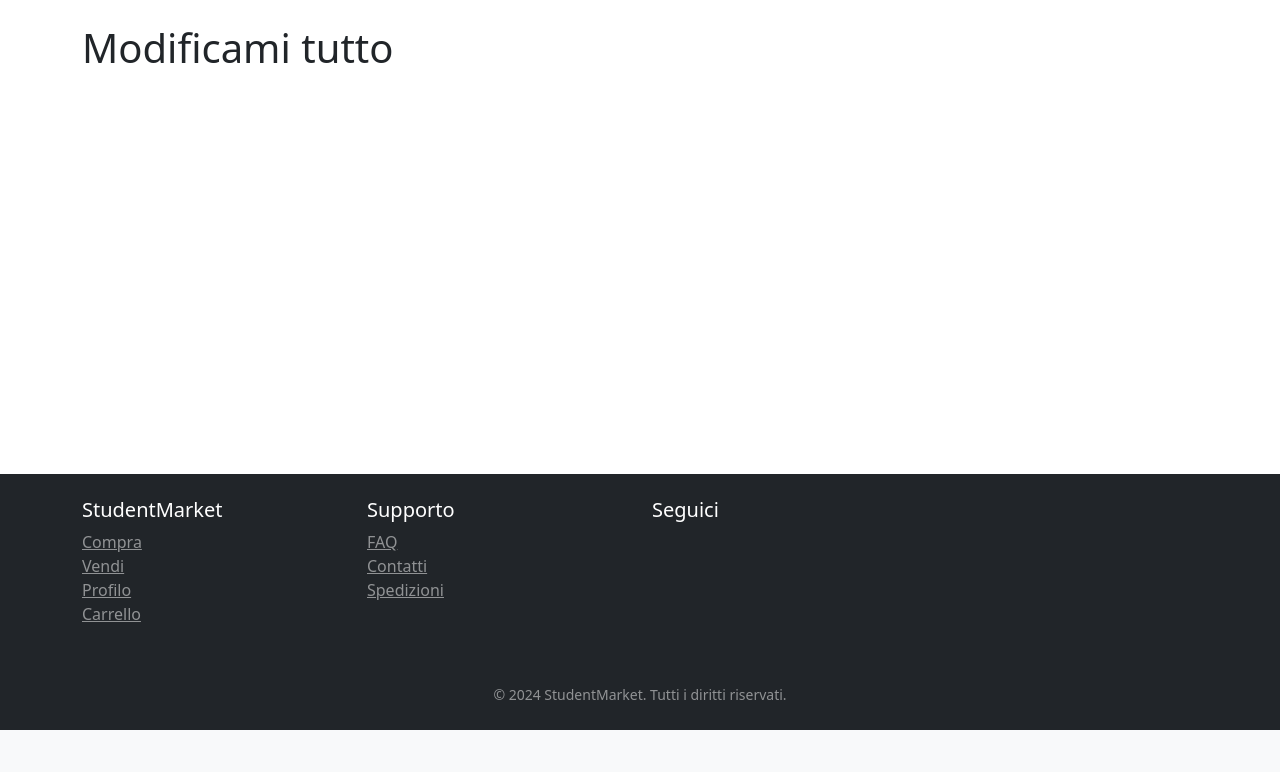
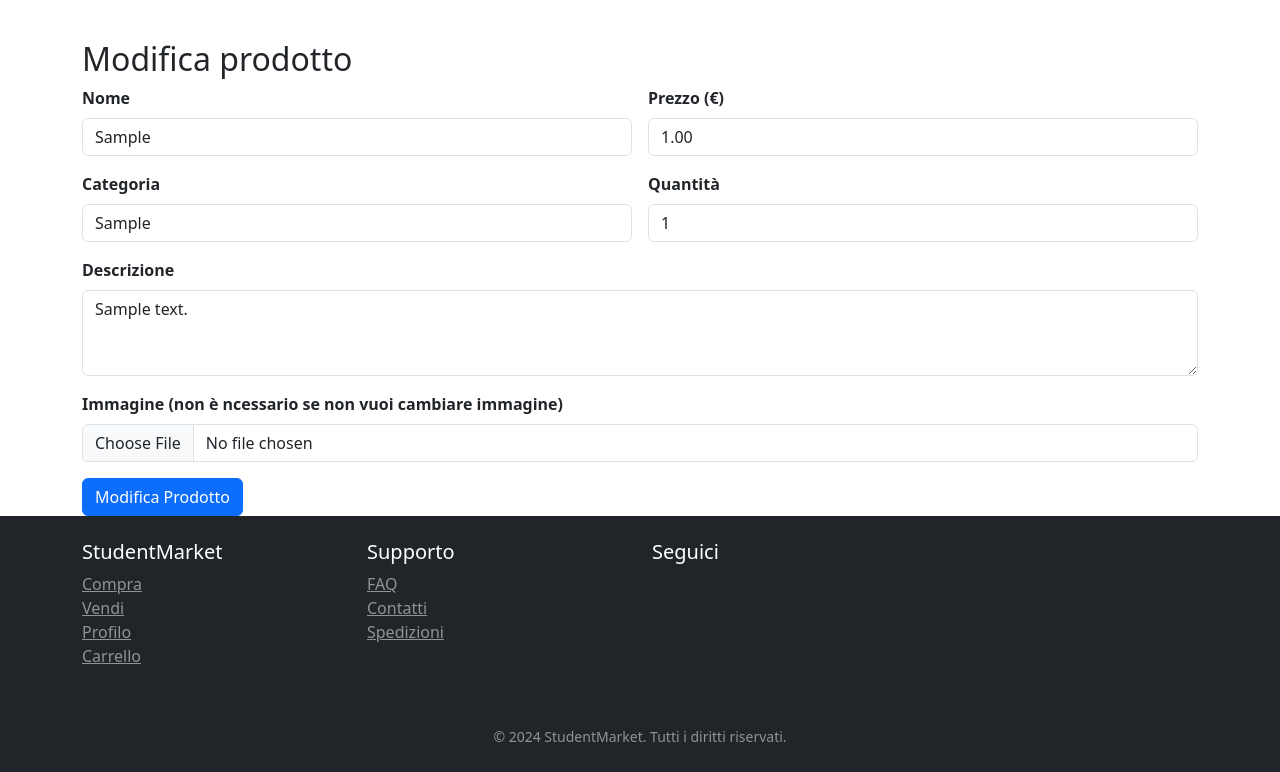
Before and after one commit to TabakuEraldo/Progetto-Tecnologie-Web-AA-24-25, a PHP site: page /php/modificaProdotto.php?id=1 in a window 1280 px wide. Shown: the part 70-842 px from the top of the page. Before the commit the page ends 800 px from the top, so only its background shows below. Run offline with PHP 8.4, Linux system fonts and the light colour scheme; the visitor is signed in with stand-in values (Sample User, id 1); tables that the repository leaves empty hold one stand-in row (values such as "Sample post").

Commit message:
Pagina modifica prodotto

```diff
--- a/pages/viewManageProducts.php
+++ b/pages/viewManageProducts.php
@@ -4,6 +4,7 @@
     <?php if (empty($listino)): ?>
         <div class="alert alert-info">Il listino è vuoto.</div>
     <?php else: ?>
+        <div class="table-responsive">
             <table class="table">
                 <thead class="table-light table-hover table-bordered">
                     <tr>
@@ -20,7 +21,7 @@
                     <?php foreach($listino as $item):?>
                         <tr>
                             <td>
-                            <img src="../img/<?php echo htmlspecialchars($item['immagine']); ?>" class="img-fluid" alt="Immagine prodotto">
+                                <img src="../img/<?php echo htmlspecialchars($item['immagine']); ?>" class="img-fluid" style="max-width: 100px; height: auto;" alt="Immagine prodotto">
                             </td>
                             <td><?php echo htmlspecialchars($item['nome']); ?></td>
                             <td><?php echo number_format($item['prezzo'], 2, ',', '.'); ?>€</td>
@@ -32,5 +33,6 @@
                     <?php endforeach; ?>
                 </tbody>
             </table>
+        </div>
     <?php endif; ?>
 </div>
--- a/pages/viewModifyProduct.php
+++ b/pages/viewModifyProduct.php
@@ -1 +1,38 @@
-<h1>Modificami tutto</h1>
+<?php if(empty($pageParams["modificaProd"])):?>
+    <p class="text-muted text-center w-100">Nessun prodotto selezionato</p>
+    <a href="../php/manageProducts.php" class="btn btn-secondary btn-sm">Indietro</a>
+<?php else: $prod= $pageParams["modificaProd"];?>
+    <div class="mt-3">
+        <h2>Modifica prodotto</h2>
+        <form action="../php/executeModificaProdotto.php" method="POST" enctype="multipart/form-data" class="row g-3">
+            <div class="col-md-6">
+                <label for="nome" class="form-label fw-semibold fs-6 text-dark">Nome</label>
+                <input type="text" class="form-control" id="nome" name="nome" value=<?php echo $prod["nome"];?> required>
+            </div>
+            <div class="col-md-6">
+                <label for="prezzo" class="form-label fw-semibold fs-6 text-dark">Prezzo (€)</label>
+                <input type="number" step="0.01" class="form-control" id="prezzo" name="prezzo" value=<?php echo $prod["prezzo"];?> required>
+            </div>
+            <div class="col-md-6">
+                <label for="categoria" class="form-label fw-semibold fs-6 text-dark">Categoria</label>
+                <input type="text" class="form-control" id="categoria" name="categoria" value=<?php echo $prod["categoria"];?> required>
+            </div>
+            <div class="col-md-6">
+                <label for="disponibilita" class="form-label fw-semibold fs-6 text-dark">Quantità</label>
+                <input type="number" class="form-control" id="disponibilita" name="disponibilita" value=<?php echo $prod["disponibilita"];?> required>
+            </div>
+            <div class="col-12">
+                <label for="descrizione" class="form-label fw-semibold fs-6 text-dark">Descrizione</label>
+                <textarea class="form-control" id="descrizione" name="descrizione" rows="3" required><?php echo $prod["descrizione"];?> </textarea>
+            </div>
+            <div class="col-12">
+                <label for="immagine" class="form-label fw-semibold fs-6 text-dark">Immagine (non è ncessario se non vuoi cambiare immagine)</label>
+                <input type="hidden" name="immagine_attuale" value="<?php echo $prod["immagine"]; ?>">
+                <input type="file" class="form-control" id="immagine" name="immagine" accept="image/*">
+            </div>
+            <div class="col-12">
+                <button type="submit" class="btn btn-primary">Modifica Prodotto</button>
+            </div>
+        </form>
+    </div>
+<?php endif;?>
```
Also changed, not shown: php/executeModificaProdotto.php (added). Lines whose indentation alone changed are shown as unchanged.
